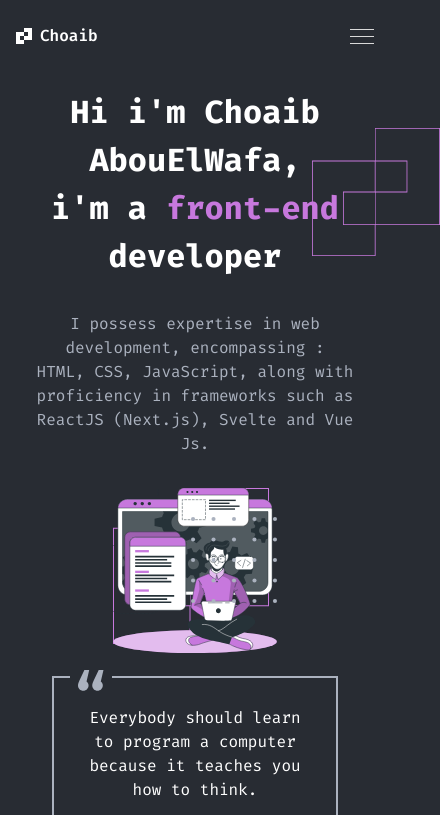
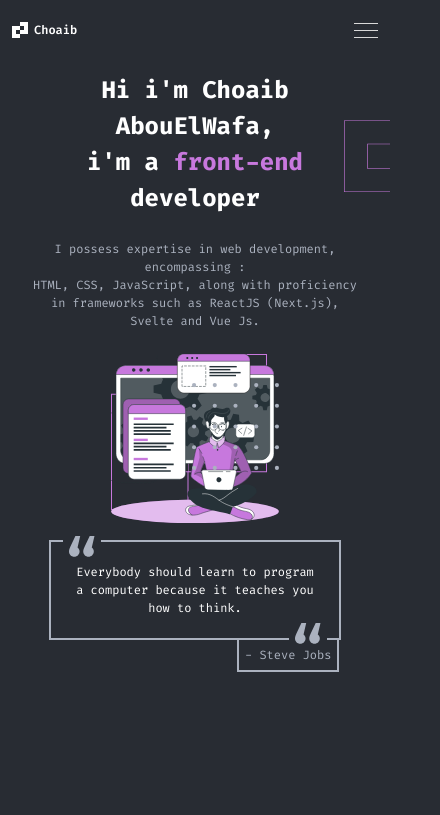
Before and after one commit to cabouelw/portfolio, a Next.js app: page / in a window 390 px wide. Shown: the top 815 px of the page, 440 px wide, since content can reach past the window. Built offline with nearby package versions, Linux system fonts and the light colour scheme.

Commit message:
add media query for control the font size

```diff
--- a/styles/globals.css
+++ b/styles/globals.css
@@ -9,6 +9,11 @@ body {
   margin: 0;
   background: #282C33;
   height: 100%;
+  scroll-snap-type: y mandatory;
+  scroll-snap-stop: always;
+  scroll-padding-top: 5rem;
+  scroll-behavior: smooth;
+  overflow-x: hidden;
 }
 
 a {
@@ -21,9 +26,16 @@ a {
   font-family: 'Fira Code' !important;
   font-style: normal;
   outline: none !important;
-  scroll-behavior: smooth;
+  /* scroll-behavior: smooth; */
 }
 
 #__next {
   height: 100%;
 }
+
+@media screen and (max-width: 768px) {
+  html,
+  body {
+    font-size: 12px;
+  }
+}
```
